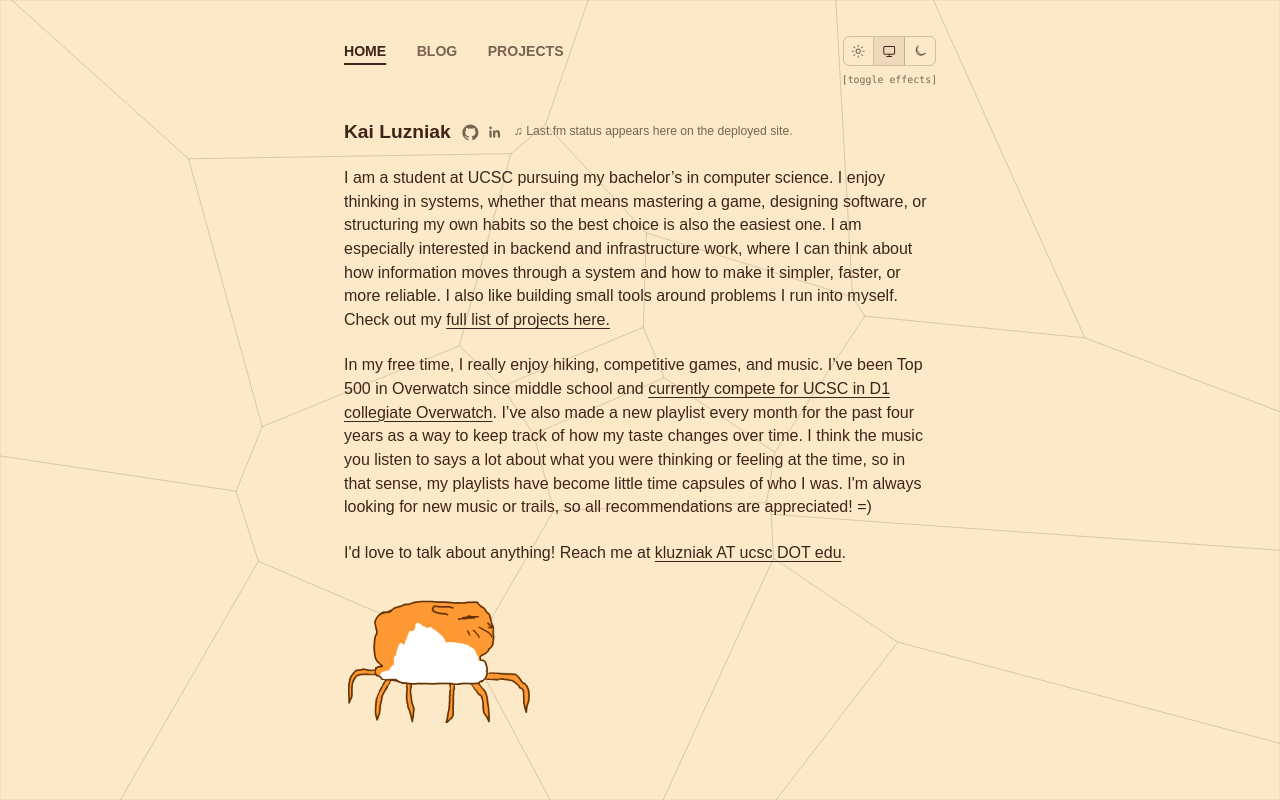
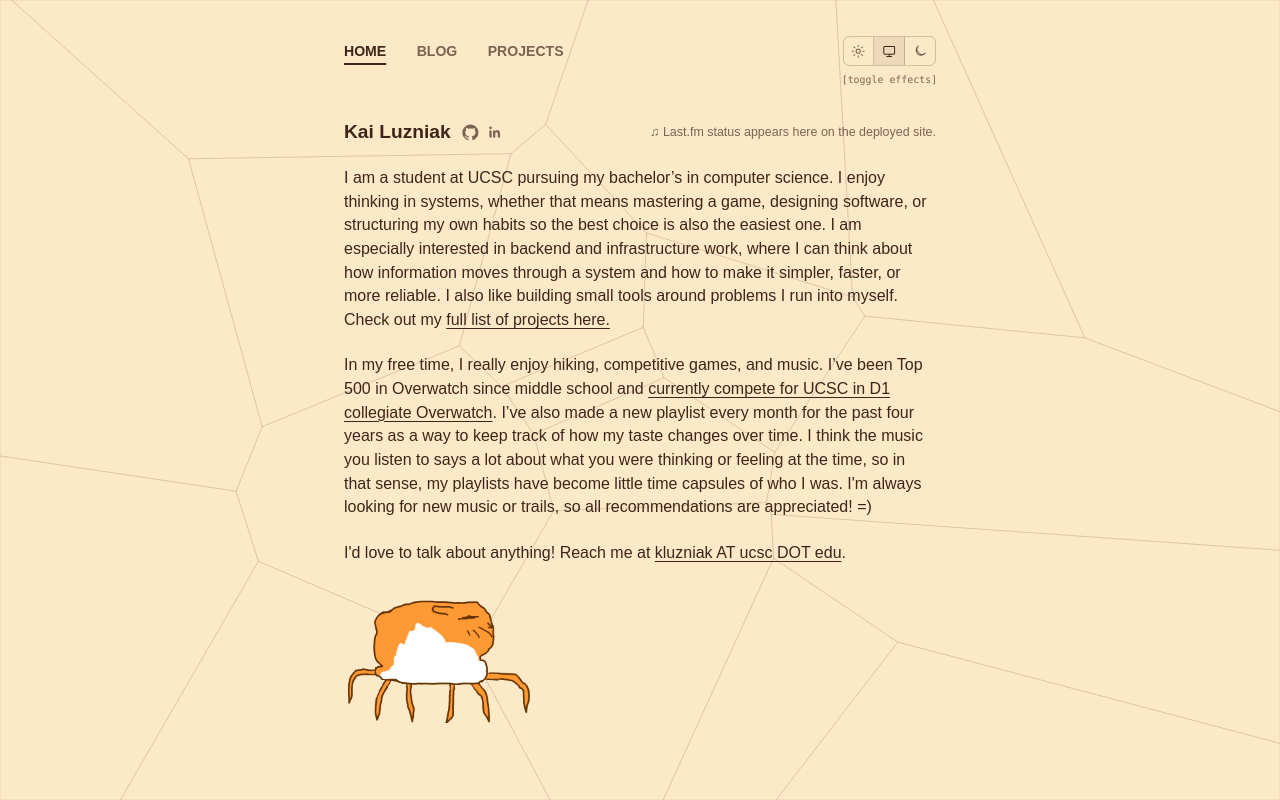
Before and after one commit to beatopia/hamsterwheel, a React (Vite) app: page / in a window 1280 px wide. Built offline with nearby package versions, Linux system fonts and the light colour scheme; no server answers.

Commit message:
changed styling of last played song

```diff
--- a/src/App.css
+++ b/src/App.css
@@ -168,9 +168,10 @@ main { padding-top: 4.15rem; }
 
 .home-title-row {
   display: flex;
+  flex-wrap: wrap;
   align-items: center;
   gap: 0.7rem;
-  margin-bottom: 1rem;
+  margin-bottom: 0;
 }
 
 .home-title-row h1 { margin: 0; }
@@ -302,9 +303,10 @@ p { margin: 0; }
 .home-title-row > .lastfm-status {
   min-width: 0;
   min-height: 0;
-  margin: 0;
-  font-size: 0.76rem;
+  margin: 0 0 0 auto;
+  font-size: 0.78rem;
   line-height: 1.3;
+  text-align: right;
 }
 
 .text-link {
--- a/src/components/LastFmStatus.tsx
+++ b/src/components/LastFmStatus.tsx
@@ -53,7 +53,7 @@ export default function LastFmStatus() {
           <div>
             <span aria-hidden="true">♫ </span>{track.nowPlaying ? 'Now playing: ' : 'Last played: '}
             {track.trackUrl ? <a href={track.trackUrl} target="_blank" rel="noopener noreferrer">{track.title}</a> : track.title}
-            {' — '}
+            {' by '}
             {track.artistUrl ? <a href={track.artistUrl} target="_blank" rel="noopener noreferrer">{track.artist}</a> : track.artist}
           </div>
           {!track.nowPlaying && track.playedAt && <div>{formatRelativeTime(track.playedAt)}</div>}
```
